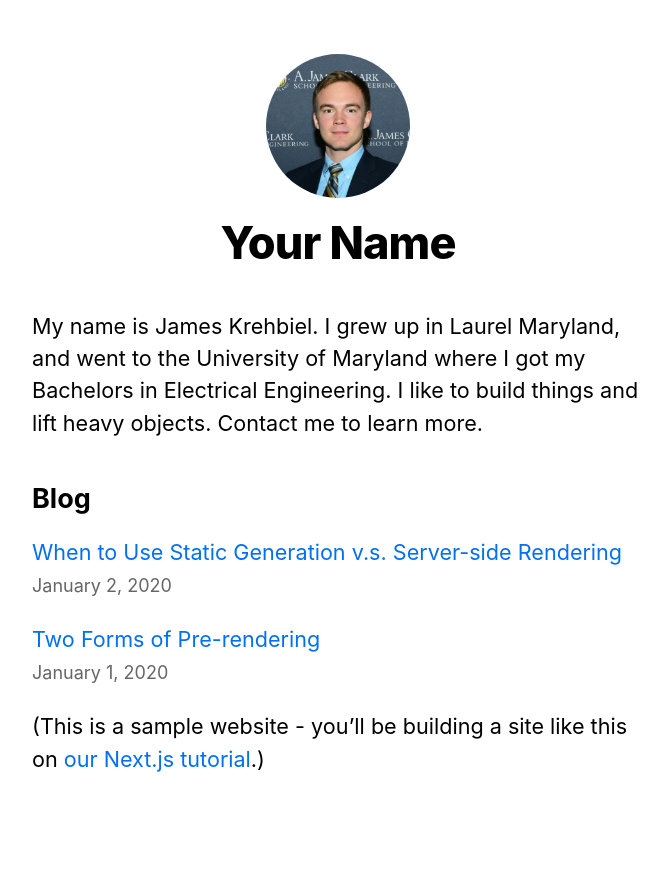
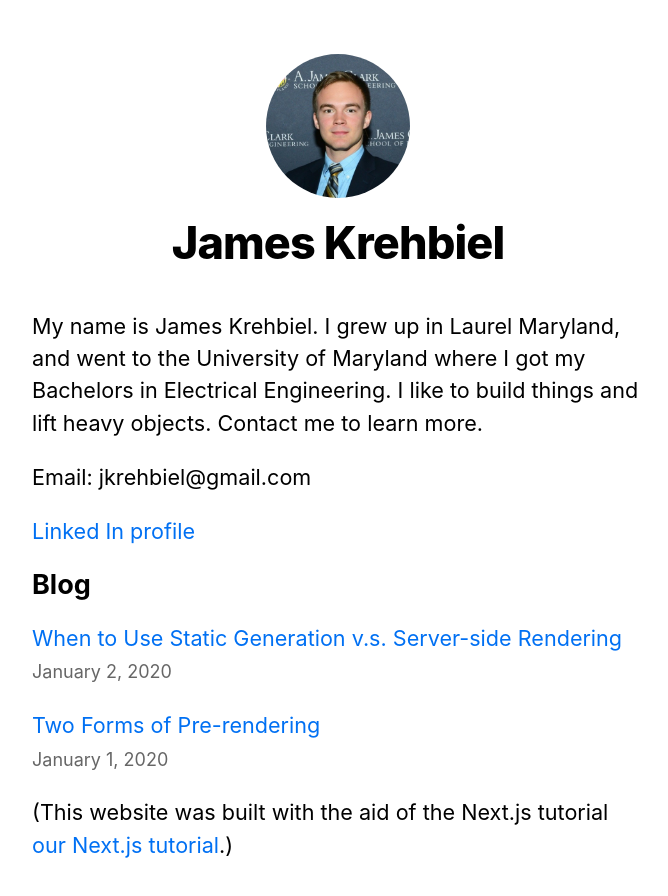
Before and after one commit to segguzi/blog, a Next.js app: page / in a window 1280 px wide. Shown: the top 896 px of the page, without its empty margins (302-970 px from the left). Built offline with nearby package versions, Linux system fonts and the light colour scheme.

Commit message:
Committing changes to the layout and index pages

```diff
--- a/components/layout.js
+++ b/components/layout.js
@@ -4,8 +4,8 @@ import styles from './layout.module.css'
 import utilStyles from '../styles/utils.module.css'
 import Link from 'next/link'
 
-const name = 'Your Name'
-export const siteTitle = 'Next.js Sample Website'
+const name = 'James Krehbiel'
+export const siteTitle = 'James Krehbiels blog'
 
 export default function Layout({ children, home }) {
   return (
--- a/pages/index.js
+++ b/pages/index.js
@@ -22,7 +22,10 @@ export default function Home({ allPostsData }) {
       </Head>
       <section className={utilStyles.headingMd}>
         <p>My name is James Krehbiel. I grew up in Laurel Maryland, and went to the University of Maryland where I got my Bachelors in Electrical Engineering. I like to build things and lift heavy objects. Contact me to learn more.</p>
-
+		<p>Email: jkrehbiel@gmail.com</p>
+		<Link href={`https://www.linkedin.com/in/james-krehbiel-43b783118/`}>
+					<a>Linked In profile</a>
+		</Link>
       </section>
 	  <section className={`${utilStyles.headingMd} ${utilStyles.padding1px}`}>
         <h2 className={utilStyles.headingLg}>Blog</h2>
@@ -40,7 +43,7 @@ export default function Home({ allPostsData }) {
           ))}
         </ul>
 		 <p>
-          (This is a sample website - you’ll be building a site like this on{' '}
+          (This website was built with the aid of the Next.js tutorial{' '}
           <a href="https://nextjs.org/learn">our Next.js tutorial</a>.)
         </p>
       </section>
```
